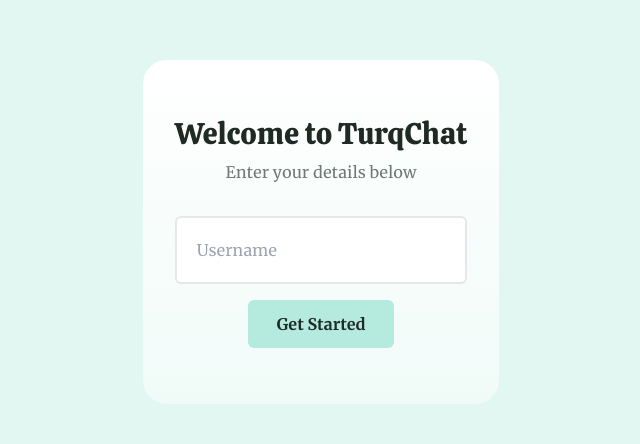
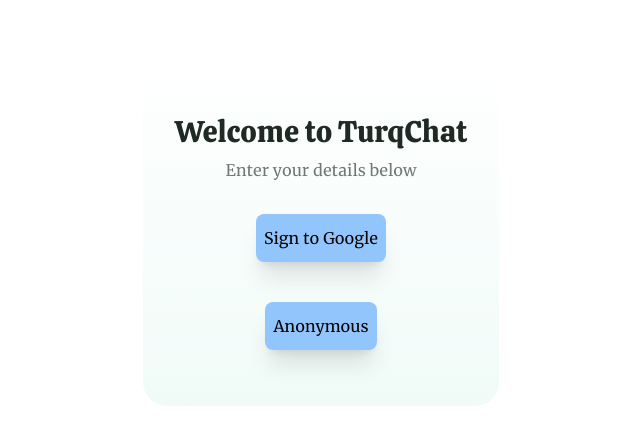
Before and after one commit to Hack-Weekly/turquoise-cobra-2, a Next.js app: page / in a window 1280 px wide. Shown: the part 168-612 px from the top of the page, without its empty margins (319-959 px from the left). Built offline with nearby package versions, Linux system fonts and the light colour scheme; no server answers.

Commit message:
(fix):google and anon signIn in progress / add firebase config keys

```diff
--- a/lib/firebase.config.ts
+++ b/lib/firebase.config.ts
@@ -1,26 +1,36 @@
 // Import the functions you need from the SDKs you need
-import { initializeApp } from "firebase/app";
+import { initializeApp, getApp } from "firebase/app";
 import { getAnalytics } from "firebase/analytics";
 import { getAuth } from "firebase/auth";
+import firebase from "firebase/app"
 
 // TODO: Add SDKs for Firebase products that you want to use
 // https://firebase.google.com/docs/web/setup#available-libraries
 
 // Your web app's Firebase configuration
 // For Firebase JS SDK v7.20.0 and later, measurementId is optional
-const firebaseConfig = {
-  apiKey: process.env.FIREBASE_API_KEY,
-  authDomain: process.env.FIREBASE_AUTH_DOMAIN,
-  projectId: process.env.FIREBASE_PROJECT_ID,
-  storageBucket: process.env.FIREBASE_STORAGE_BUCKET,
-  messagingSenderId: process.env.FIREBASE_MESSAGE_SENDER_ID,
-  appId: process.env.FIREBASE_APP_ID,
-  measurementId: process.env.FIREBASE_MEASUREMENT_ID,
-};
+
+const initializeAppIfRequired = () => {
+    try {
+        return getApp()
+    } catch (err) {
+
+        const firebaseConfig = {
+          apiKey: "",
+          authDomain: "",
+          projectId: "",
+          storageBucket: "",
+          messagingSenderId: "",
+          appId: "",
+          measurementId: ""
+        };
+        return initializeApp(firebaseConfig);
+    }
+}
 
 // Initialize Firebase
-const app = initializeApp(firebaseConfig);
-const analytics = getAnalytics(app);
+const app = initializeAppIfRequired()
+// const analytics = getAnalytics(app);
 const auth = getAuth();
 
 export {auth}
--- a/next.config.js
+++ b/next.config.js
@@ -1,6 +1,6 @@
 /** @type {import('next').NextConfig} */
 const nextConfig = {
   reactStrictMode: true,
-}
+};
 
-module.exports = nextConfig
+module.exports = nextConfig;
--- a/src/pages/components/LoginBox.tsx
+++ b/src/pages/components/LoginBox.tsx
@@ -6,6 +6,7 @@ export default function LoginBox() {
   };
 
   return (
+    <div className="min-h-fit h-screen flex justify-center items-center">
       <div
         id="loginContainer"
         className="bg-gradient-to-b from-white to-[#f0fbf8] flex flex-col space-y-8 px-8 py-14 rounded-3xl font-merriweatherRegular"
@@ -19,7 +20,7 @@ export default function LoginBox() {
           </h3>
         </div>
 
-      <form
+        {/* <form
           id="loginForm"
           onSubmit={handleSubmit}
           className="flex flex-col gap-4"
@@ -38,7 +39,20 @@ export default function LoginBox() {
               Get Started
             </button>
           </span>
-      </form>
+        </form> */}
+        <div className="space-y-10">
+          <div className="w-full flex justify-center">
+            <button className="shadow-xl bg-blue-300 h-12 px-2 rounded-lg">
+              Sign to Google
+            </button>
+          </div>
+          <div className="w-full flex justify-center">
+            <button className="shadow-xl bg-blue-300 h-12 px-2 rounded-lg">
+              Anonymous
+            </button>
+          </div>
+        </div>
+      </div>
     </div>
   );
 }
--- a/src/pages/index.tsx
+++ b/src/pages/index.tsx
@@ -2,9 +2,24 @@ import Head from "next/head";
 import Image from "next/image";
 import LoginBox from "./components/LoginBox";
 import { useState } from "react";
+import { useAuthState } from "react-firebase-hooks/auth";
+import { auth } from "../../lib/firebase.config";
 
 export default function Home() {
   const [isLoggedIn, setIsLoggedIn] = useState(false);
+  const [user, loading, error] = useAuthState(auth);
+
+  if (loading) {
+    return (
+      <div className="w-full h-screen flex justify-center items-center">
+        <h1>loading...</h1>
+      </div>
+    );
+  }
+
+  if (!user) {
+    return <LoginBox />;
+  }
 
   return (
     <>
```
Lines whose indentation alone changed are shown as unchanged.
